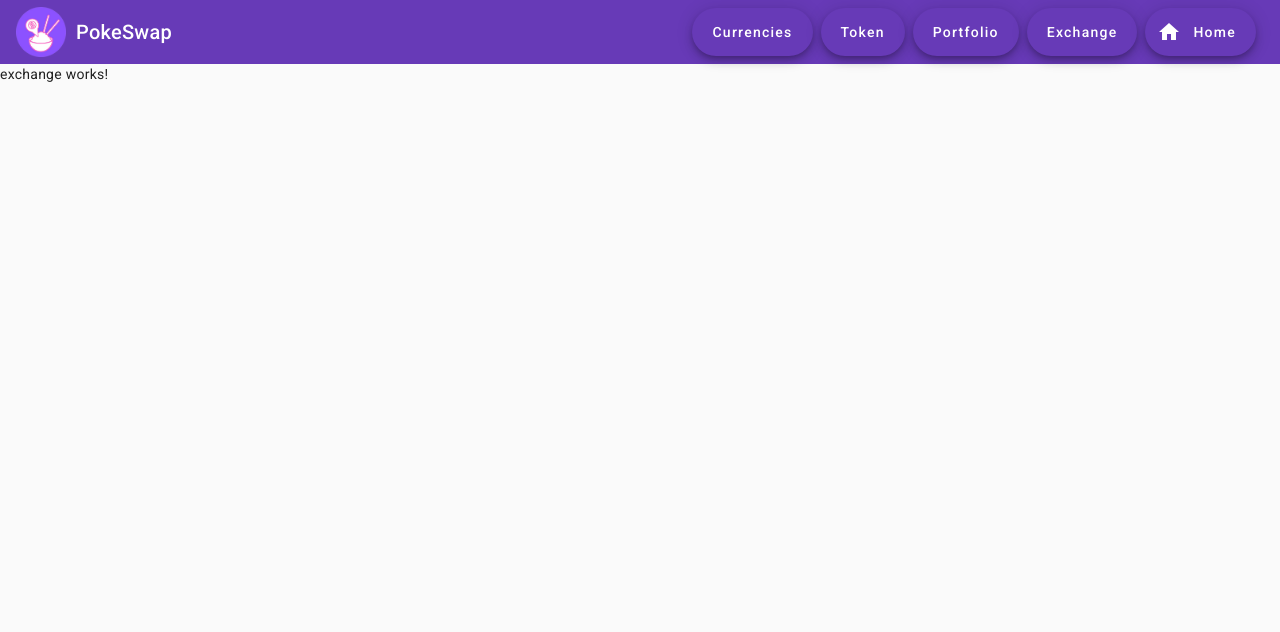
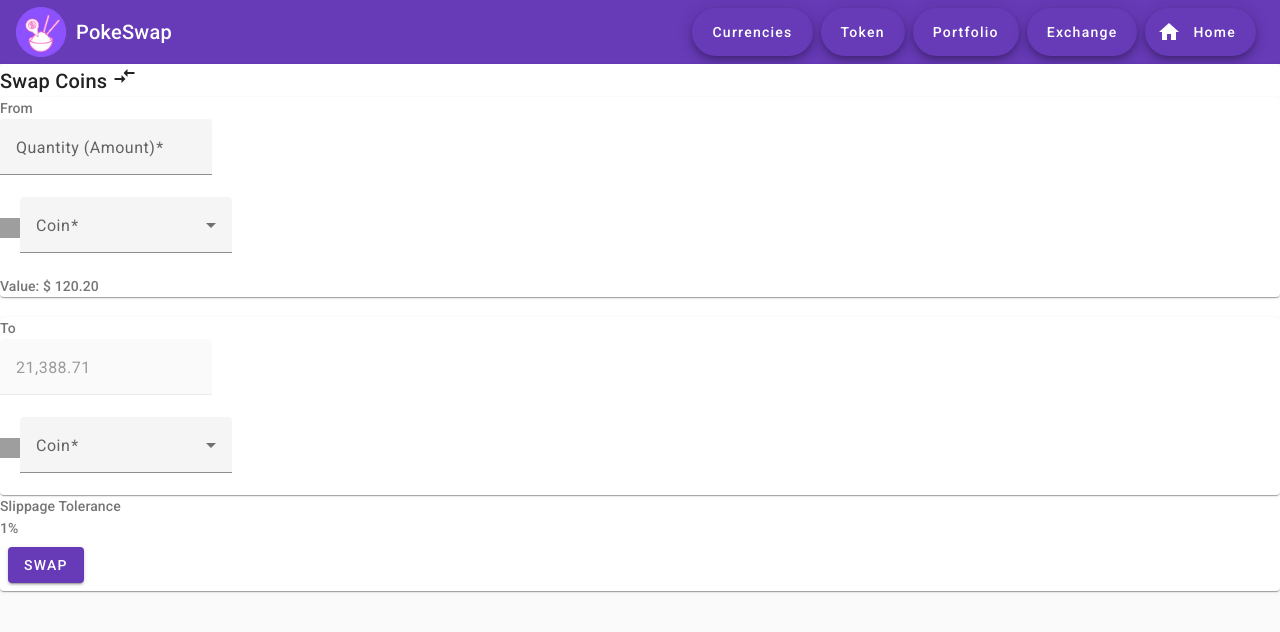
Before and after one commit to OpenFinance-upc-pre-202301-si729-sw53/PokeSwap-Frontend, an Angular app: page /dashboard/exchange in a window 1280 px wide. Shown: the top 632 px of the page. Built offline with nearby package versions, Linux system fonts and the light colour scheme; grey boxes are pictures that could not be loaded.

Commit message:
Update exchange.component.html

```diff
--- a/src/app/components/exchange/exchange.component.html
+++ b/src/app/components/exchange/exchange.component.html
@@ -1 +1,55 @@
-<p>exchange works!</p>
+<div class="allSwap">
+    <mat-card class="swapper">
+        <mat-card-title class="title-text">Swap Coins <mat-icon>compare_arrows</mat-icon> </mat-card-title>
+    <mat-card>
+        <mat-card-subtitle>From</mat-card-subtitle>
+        <div class="converters-flex">
+            <mat-form-field>
+                <mat-label>Quantity (Amount)</mat-label>
+                <input matInput required autocomplete="off" type="number">
+            </mat-form-field>
+            <div class="percentage">
+                <img class="coin-image" src="https://i.imgur.com/kLVXBbm.png" width="20px" height="20px" alt="Coin">
+                <mat-form-field>
+                    <mat-label>Coin</mat-label>
+                    <mat-select required>
+                      <mat-option></mat-option>
+                    </mat-select>
+                </mat-form-field>
+            </div>
+            <div>
+                <mat-card-subtitle class="converters-flex"> Value: $ 120.20</mat-card-subtitle>
+            </div>
+        </div>
+    </mat-card>
+    <br>
+    <mat-card>
+        <mat-card-subtitle>To</mat-card-subtitle>
+        <div class="converters-flex">
+            <mat-form-field>
+                <mat-label>21,388.71</mat-label>
+                <input matInput autocomplete="off" type="number" disabled>
+            </mat-form-field>
+            <div class="percentage">
+                <img class="coin-image" src="https://i.imgur.com/kLVXBbm.png" width="20px" height="20px" alt="Coin">
+                <mat-form-field>
+                    <mat-label>Coin</mat-label>
+                    <mat-select required>
+                        <mat-option>  </mat-option>
+                      </mat-select>
+                </mat-form-field>
+            </div>
+            <div>
+                <mat-card-subtitle class="converters-flex"></mat-card-subtitle>
+            </div>
+        </div>
+    </mat-card>
+    <div class="slippage-flex">
+        <mat-card-subtitle class="slippage-text">Slippage Tolerance</mat-card-subtitle>
+        <mat-card-subtitle class="slippage-text percentage">1%</mat-card-subtitle>
+    </div>
+    <mat-card-actions>
+        <button class="swap-button" mat-raised-button color="primary">SWAP</button>
+    </mat-card-actions>
+    </mat-card>
+</div>
```
